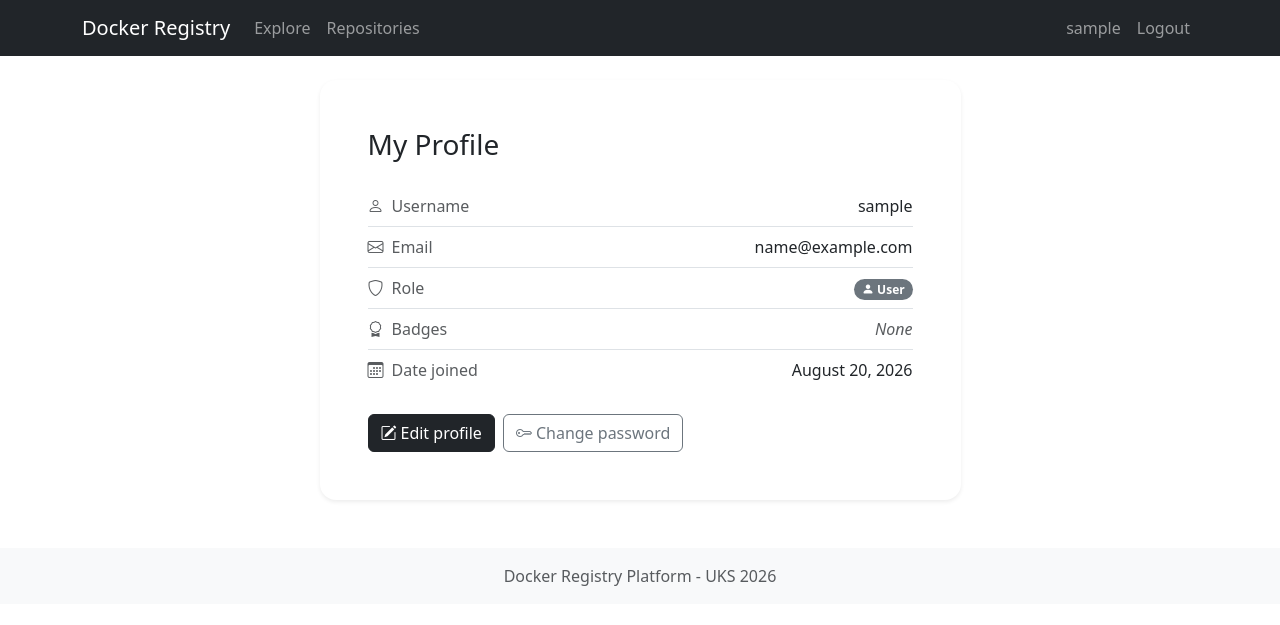
After one commit to biljanamijic26/uks-2024, a Django app: page /profile/ in a window 1280 px wide. The commit adds this page. Shown: the top 625 px of the page. Run offline with Django 5.2, Linux system fonts and the light colour scheme; the visitor is signed in with stand-in values (Sample User, id 1).

Commit message:
feat: add user profile page with view, edit and password change

```diff
--- a/app/accounts/urls.py
+++ b/app/accounts/urls.py
@@ -7,4 +7,7 @@ urlpatterns = [
     path('login/', views.UserLoginView.as_view(), name='login'),
     path('logout/', views.UserLogoutView.as_view(), name='logout'),
     path('password-change/', views.ForcedPasswordChangeView.as_view(), name='password_change'),
+    path('profile/', views.ProfileView.as_view(), name='profile'),
+    path('profile/edit/', views.ProfileEditView.as_view(), name='profile_edit'),
+    path('profile/change-password/', views.ProfilePasswordChangeView.as_view(), name='profile_password_change'),
 ]
--- a/app/accounts/views.py
+++ b/app/accounts/views.py
@@ -4,13 +4,13 @@ Views for accounts app.
 from django.contrib import messages
 from django.contrib.auth import update_session_auth_hash
 from django.contrib.auth.mixins import LoginRequiredMixin, UserPassesTestMixin
-from django.contrib.auth.views import LoginView, LogoutView
+from django.contrib.auth.views import LoginView, LogoutView, PasswordChangeView
 from django.shortcuts import redirect
 from django.urls import reverse_lazy
-from django.views.generic import CreateView
+from django.views.generic import CreateView, TemplateView, UpdateView
 from django.views.generic.edit import FormView
 
-from .forms import ForcedPasswordChangeForm, LoginForm, RegistrationForm
+from .forms import LoginForm, ProfileEditForm, RegistrationForm, StyledPasswordChangeForm
 
 
 class UserLoginView(LoginView):
@@ -47,9 +47,10 @@ class RegisterView(UserPassesTestMixin, CreateView):
 class ForcedPasswordChangeView(LoginRequiredMixin, FormView):
     """Requires a logged-in user to set a new password before continuing."""
 
-    form_class = ForcedPasswordChangeForm
+    form_class = StyledPasswordChangeForm
     template_name = 'accounts/password_change.html'
     success_url = reverse_lazy('home')
+    extra_context = {'subtitle': 'You must set a new password before continuing.'}
 
     def get_form_kwargs(self):
         kwargs = super().get_form_kwargs()
@@ -63,3 +64,39 @@ class ForcedPasswordChangeView(LoginRequiredMixin, FormView):
         update_session_auth_hash(self.request, user)
         messages.success(self.request, 'Password changed successfully.')
         return super().form_valid(form)
+
+
+class ProfileView(LoginRequiredMixin, TemplateView):
+    """Displays the logged-in user's own profile information."""
+
+    template_name = 'accounts/profile.html'
+
+
+class ProfileEditView(LoginRequiredMixin, UpdateView):
+    """Allows the logged-in user to edit their own email address."""
+
+    form_class = ProfileEditForm
+    template_name = 'accounts/profile_edit.html'
+    success_url = reverse_lazy('profile')
+
+    def get_object(self, queryset=None):
+        return self.request.user
+
+    def form_valid(self, form):
+        response = super().form_valid(form)
+        messages.success(self.request, 'Profile updated successfully.')
+        return response
+
+
+class ProfilePasswordChangeView(LoginRequiredMixin, PasswordChangeView):
+    """Allows the logged-in user to change their own password from their profile."""
+
+    form_class = StyledPasswordChangeForm
+    template_name = 'accounts/password_change.html'
+    success_url = reverse_lazy('profile')
+    extra_context = {'subtitle': 'Update your account password.'}
+
+    def form_valid(self, form):
+        response = super().form_valid(form)
+        messages.success(self.request, 'Password changed successfully.')
+        return response
--- a/app/templates/accounts/password_change.html
+++ b/app/templates/accounts/password_change.html
@@ -7,8 +7,11 @@
     <div class="col-md-6 col-lg-5">
         <div class="card border-0 shadow-sm rounded-4">
             <div class="card-body p-4 p-md-5">
+                <div class="text-center mb-1">
+                    <i class="bi bi-key-fill fs-1 text-primary"></i>
+                </div>
                 <h1 class="h3 mb-1 text-center">Change your password</h1>
-                <p class="text-muted text-center mb-4">You must set a new password before continuing.</p>
+                <p class="text-muted text-center mb-4">{{ subtitle }}</p>
                 <form method="post" novalidate>
                     {% csrf_token %}
                     {% for field in form %}
--- /dev/null
+++ b/app/templates/accounts/profile.html
@@ -0,0 +1,71 @@
+{% extends "base.html" %}
+
+{% block title %}My Profile - Docker Registry Platform{% endblock %}
+
+{% block content %}
+<div class="row justify-content-center">
+    <div class="col-md-9 col-lg-7">
+        <div class="card border-0 shadow-sm rounded-4">
+            <div class="card-body p-4 p-md-5">
+                <h1 class="h3 mb-4">My Profile</h1>
+
+                <ul class="list-group list-group-flush mb-4">
+                    <li class="list-group-item d-flex justify-content-between align-items-center px-0">
+                        <span class="text-muted"><i class="bi bi-person me-2"></i>Username</span>
+                        <span>{{ user.username }}</span>
+                    </li>
+                    <li class="list-group-item d-flex justify-content-between align-items-center px-0">
+                        <span class="text-muted"><i class="bi bi-envelope me-2"></i>Email</span>
+                        <span>{{ user.email }}</span>
+                    </li>
+                    <li class="list-group-item d-flex justify-content-between align-items-center px-0">
+                        <span class="text-muted"><i class="bi bi-shield me-2"></i>Role</span>
+                        <span>
+                            {% if user.role == "super_admin" %}
+                            <span class="badge rounded-pill text-bg-danger">
+                                <i class="bi bi-shield-lock-fill"></i> Super Admin
+                            </span>
+                            {% elif user.role == "admin" %}
+                            <span class="badge rounded-pill text-bg-warning">
+                                <i class="bi bi-shield-fill"></i> Admin
+                            </span>
+                            {% else %}
+                            <span class="badge rounded-pill text-bg-secondary">
+                                <i class="bi bi-person-fill"></i> User
+                            </span>
+                            {% endif %}
+                        </span>
+                    </li>
+                    <li class="list-group-item d-flex justify-content-between align-items-center px-0">
+                        <span class="text-muted"><i class="bi bi-award me-2"></i>Badges</span>
+                        <span>
+                            {% if user.is_verified_publisher %}
+                            <span class="badge text-bg-primary"><i class="bi bi-patch-check-fill"></i> Verified Publisher</span>
+                            {% endif %}
+                            {% if user.is_sponsored_oss %}
+                            <span class="badge text-bg-success"><i class="bi bi-heart-fill"></i> Sponsored OSS</span>
+                            {% endif %}
+                            {% if not user.is_verified_publisher and not user.is_sponsored_oss %}
+                            <span class="text-muted fst-italic">None</span>
+                            {% endif %}
+                        </span>
+                    </li>
+                    <li class="list-group-item d-flex justify-content-between align-items-center px-0">
+                        <span class="text-muted"><i class="bi bi-calendar3 me-2"></i>Date joined</span>
+                        <span>{{ user.date_joined|date:"F j, Y" }}</span>
+                    </li>
+                </ul>
+
+                <div class="d-flex gap-2">
+                    <a href="{% url 'profile_edit' %}" class="btn btn-primary">
+                        <i class="bi bi-pencil-square me-1"></i>Edit profile
+                    </a>
+                    <a href="{% url 'profile_password_change' %}" class="btn btn-outline-secondary">
+                        <i class="bi bi-key me-1"></i>Change password
+                    </a>
+                </div>
+            </div>
+        </div>
+    </div>
+</div>
+{% endblock %}
--- a/app/templates/base.html
+++ b/app/templates/base.html
@@ -7,6 +7,36 @@
 
     <!-- Bootstrap CSS -->
     <link href="https://cdn.jsdelivr.net/npm/bootstrap@5.3.2/dist/css/bootstrap.min.css" rel="stylesheet">
+    <link href="https://cdn.jsdelivr.net/npm/bootstrap-icons@1.11.3/font/bootstrap-icons.min.css" rel="stylesheet">
+
+    <!-- Match "primary" accent color to the navbar (dark/black) instead of Bootstrap's default blue -->
+    <style>
+        :root {
+            --bs-primary: #212529;
+            --bs-primary-rgb: 33, 37, 41;
+        }
+        .btn-primary {
+            --bs-btn-bg: #212529;
+            --bs-btn-border-color: #212529;
+            --bs-btn-hover-bg: #000000;
+            --bs-btn-hover-border-color: #000000;
+            --bs-btn-active-bg: #000000;
+            --bs-btn-active-border-color: #000000;
+            --bs-btn-disabled-bg: #212529;
+            --bs-btn-disabled-border-color: #212529;
+            --bs-btn-focus-shadow-rgb: 33, 37, 41;
+        }
+        .text-primary {
+            color: #212529 !important;
+        }
+        .bg-primary {
+            background-color: #212529 !important;
+        }
+        .text-bg-primary {
+            color: #fff !important;
+            background-color: #212529 !important;
+        }
+    </style>
 
     {% block extra_css %}{% endblock %}
 </head>
@@ -40,7 +70,7 @@
                 <ul class="navbar-nav">
                     {% if user.is_authenticated %}
                     <li class="nav-item">
-                        <a class="nav-link" href="#">{{ user.username }}</a>
+                        <a class="nav-link" href="{% url 'profile' %}">{{ user.username }}</a>
                     </li>
                     <li class="nav-item">
                         <form method="post" action="{% url 'logout' %}">
```
Also changed, not shown: app/accounts/forms.py (+14 -1 lines), app/accounts/tests.py (+64 -0 lines), app/templates/accounts/profile_edit.html (added, +42 -0 lines).
